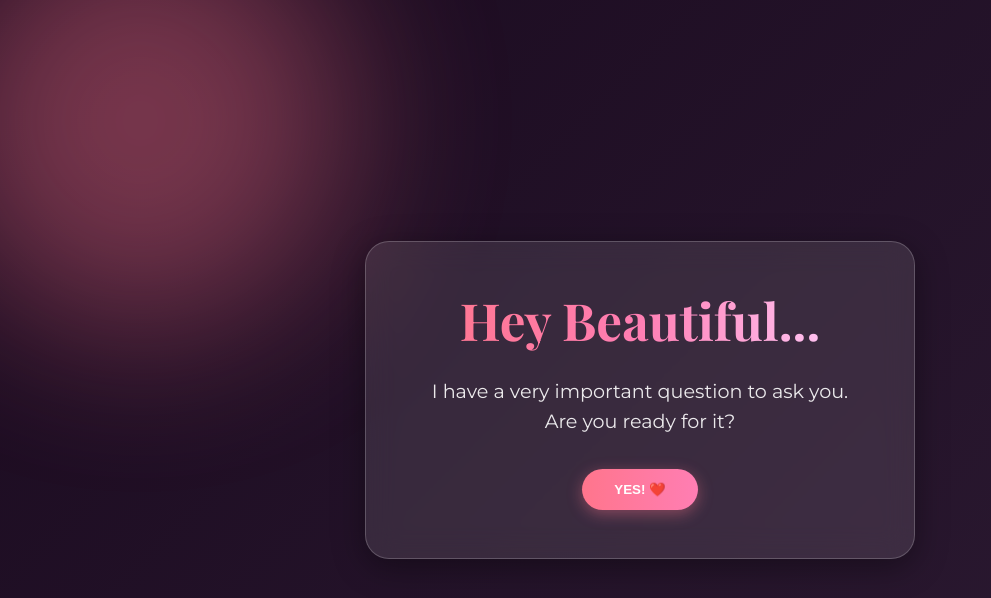
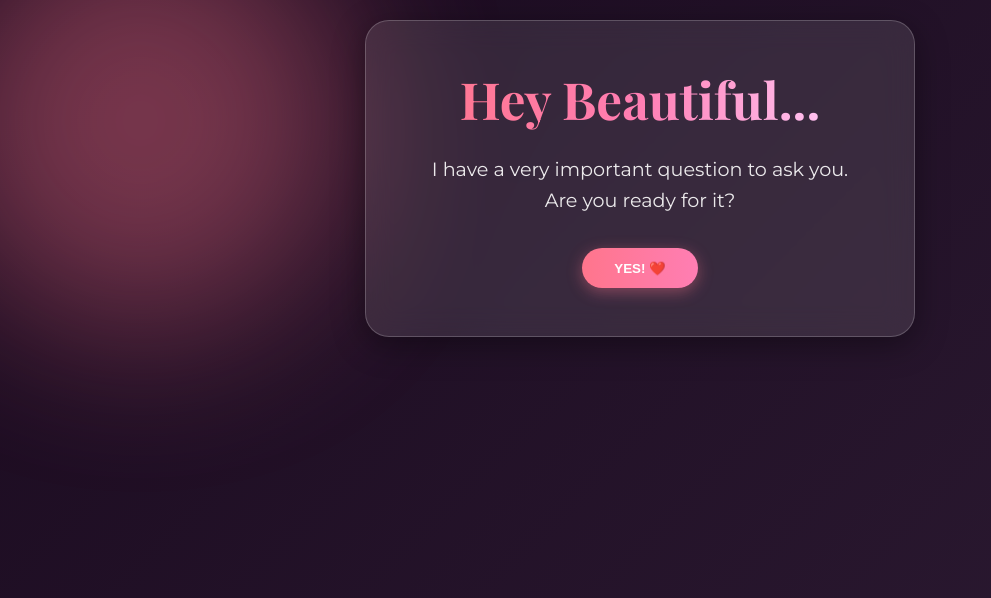
Before and after one commit to sridharreddy23/Bhumu, a website built with Vite: page index.html in a window 1280 px wide. Shown: the whole page, without its empty margins (0-991 px from the left). Built offline with nearby package versions, Linux system fonts and the light colour scheme; a web font is replaced by a local one.

Commit message:
Your commit message

```diff
--- a/src/style.css
+++ b/src/style.css
@@ -20,20 +20,16 @@ body {
   background: linear-gradient(135deg, #1a0a1f 0%, #2d1b33 100%);
   color: #fff;
   min-height: 100vh;
+  /* Natural scrolling enabled */
+  overflow-y: auto;
   overflow-x: hidden;
-  overflow-y: auto;
-  display: flex;
-  justify-content: center;
-  align-items: center;
-  padding: 20px 0;
+  padding: 40px 0;
 }
 
 #app {
   width: 100%;
-  min-height: 100vh;
   display: flex;
   flex-direction: column;
-  justify-content: center;
   align-items: center;
   position: relative;
   z-index: 10;
@@ -128,10 +124,12 @@ body {
   box-shadow: 0 8px 32px 0 rgba(0, 0, 0, 0.37);
   max-width: 550px;
   width: calc(100% - 40px);
-  margin: 20px;
+  margin: 20px auto 100px auto;
+  /* Centered with a large bottom margin for scrolling */
   text-align: center;
   transition: all 0.5s ease;
   z-index: 5;
+  position: relative;
 }
 
 /* Counter */
@@ -336,7 +334,6 @@ p {
 .reveal-section {
   display: none;
   opacity: 0;
-  transform: scale(0.9);
   transition: all 0.8s ease;
 }
 
```
